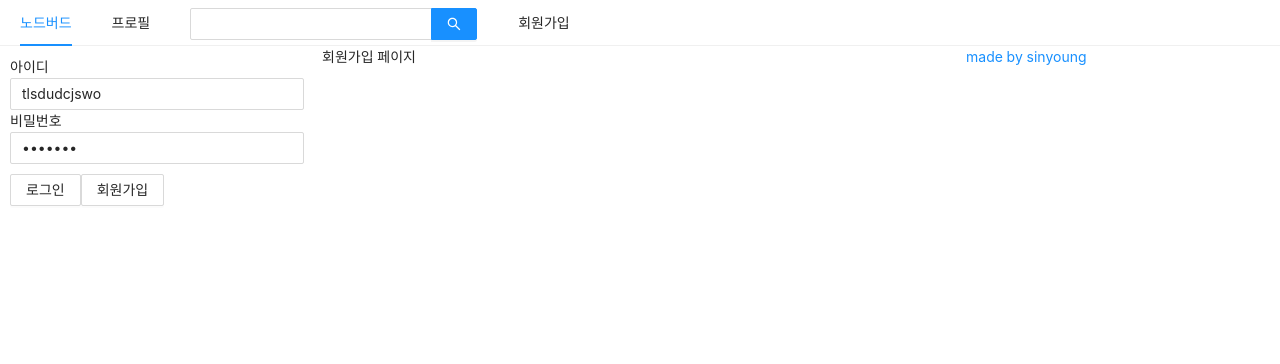
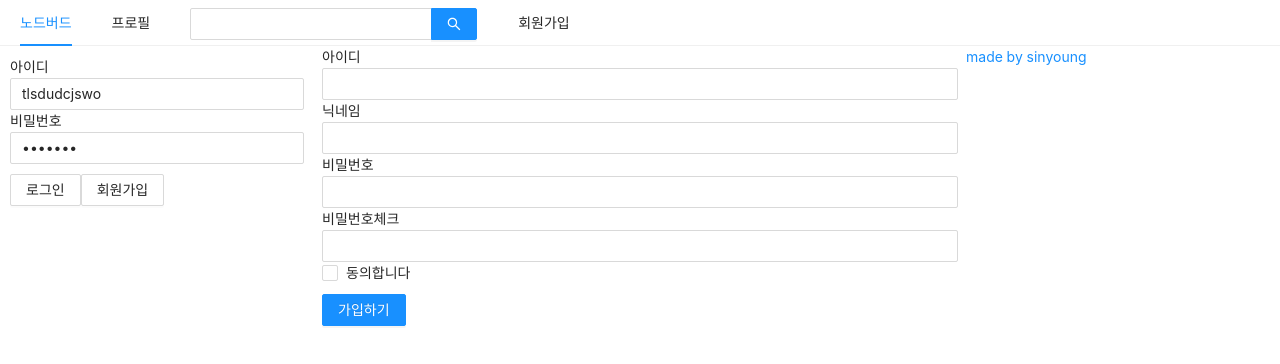
Before and after one commit to yenow/NodeBird-Lecture, a Next.js app: page /signup in a window 1280 px wide. Shown: the top 364 px of the page. Built offline with nearby package versions, Linux system fonts and the light colour scheme.

Commit message:
signup Page complete

```diff
--- /dev/null
+++ b/hooks/useInput.js
@@ -0,0 +1,12 @@
+import { useState, useCallback } from "react";
+
+function useInput(initialState = null) {
+  const [value, setValue] = useState(initialState);
+  const handler = useCallback((e) => {
+    setValue(e.target.value);
+  }, []);
+
+  return [value, handler];
+}
+
+export default useInput;
--- a/pages/signup.js
+++ b/pages/signup.js
@@ -1,12 +1,116 @@
-import React from "react";
+import React, { useCallback, useState } from "react";
+import Head from "next/head";
+import { Form, Input, Checkbox, Button } from "antd";
+import styled from "styled-components";
+import useInput from "../hooks/useInput";
+
 import AppLayout from "../components/AppLayout";
+import PropTypes from "prop-types";
+
+const ErrorMessage = styled.div`
+  color: red;
+`;
 
 const Signup = () => {
+  const [id, onChangeId] = useInput("");
+  const [nickname, onChangeNickname] = useInput("");
+  const [password, onChangePassword] = useInput("");
+  const [passwordCheck, setPasswordCheck] = useState("");
+  const [passwordError, setPasswordError] = useState(false);
+
+  const onChangePasswordCheck = useCallback(
+    (e) => {
+      setPasswordCheck(e.target.value);
+      setPasswordError(e.target.value !== password);
+    },
+    [password],
+  );
+
+  const [term, setTerm] = useState("");
+  const [termError, setTermError] = useState(false);
+
+  const onChangeTerm = useCallback((e) => {
+    setTerm(e.target.checked);
+    setTermError(false);
+  }, []);
+
+  const onSubmit = useCallback(() => {
+    if (password !== passwordCheck) {
+      return setPasswordError(true);
+    }
+
+    if (!term) {
+      return setTermError(true);
+    }
+    console.log(password, passwordCheck, term);
+  }, [password, passwordCheck, term]);
+
   return (
-    <AppLayout>
-      <div>회원가입 페이지</div>
-    </AppLayout>
+    <>
+      <Head>
+        <title>회원가입 | NodeBird</title>
+      </Head>
+      <AppLayout>
+        <Form onFinish={onSubmit}>
+          <div>
+            <label htmlFor="user-id">아이디</label>
+            <br />
+            <Input
+              name="user-nickname"
+              value={id}
+              required
+              onChange={onChangeId}
+            />
+            <label htmlFor="user-nickname">닉네임</label>
+            <br />
+            <Input
+              name="user-password"
+              value={nickname}
+              required
+              onChange={onChangeNickname}
+            />
+            <label htmlFor="user-password">비밀번호</label>
+            <br />
+            <Input
+              name="user-password-check"
+              value={password}
+              type="password"
+              required
+              onChange={onChangePassword}
+            />
+            <label htmlFor="user-password-check">비밀번호체크</label>
+            <br />
+            <Input
+              name="user-password-check"
+              value={passwordCheck}
+              type="password"
+              required
+              onChange={onChangePasswordCheck}
+            />
+            {passwordError && (
+              <ErrorMessage>비밀번호가 일치하지 않습니다.</ErrorMessage>
+            )}
+          </div>
+          <div>
+            <Checkbox name="user-term" checked={term} onChange={onChangeTerm}>
+              동의합니다
+            </Checkbox>
+            {termError && (
+              <ErrorMessage>약관에 동의하셔야 합니다.</ErrorMessage>
+            )}
+          </div>
+          <div style={{ marginTop: 10 }}>
+            <Button type="primary" htmlType="submit">
+              가입하기
+            </Button>
+            {/* htmlType="submit" 인 버튼을 Form 태그 안에서 누르면, Form 태그의 onFinish 함수가 실행됨 */}
+          </div>
+        </Form>
+      </AppLayout>
+    </>
   );
 };
 
+Signup.propTypes = {};
+
 export default Signup;
```
